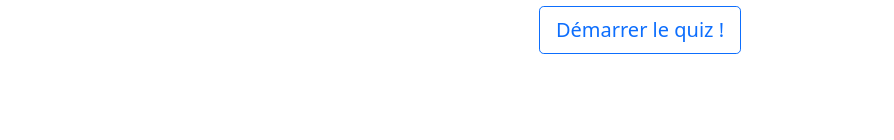
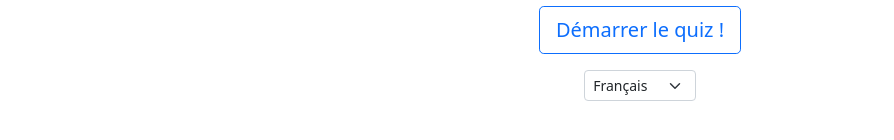
Before and after one commit to SnaKl/quiz-app, a Vue app in the folder quiz-ui/: page / in a window 1280 px wide. Shown: the part 448-588 px from the top of the page, without its empty margins (0-894 px from the left). Built offline with nearby package versions, Linux system fonts and the light colour scheme.

Commit message:
correctifs UI

```diff
--- a/quiz-ui/src/views/AdminPageQuestionEdition.vue
+++ b/quiz-ui/src/views/AdminPageQuestionEdition.vue
@@ -12,7 +12,7 @@
         <i class="bi bi-arrow-left"></i> <I18nTextComponent i18n-key="cancel" />
       </button>
       <button class="btn btn-primary" @click="saveQuestion" type="button">
-        <i class="bi bi-save"></i> <I18nTextComponent i18n-key="save" />
+        <i class="bi bi-save"></i> <I18nTextComponent i18n-key="saveQuestion" />
       </button>
     </nav>
   </div>
--- a/quiz-ui/src/views/HomePage.vue
+++ b/quiz-ui/src/views/HomePage.vue
@@ -11,6 +11,15 @@
         class="btn btn-lg btn-outline-primary mt-5"
         ><I18nTextComponent i18n-key="startQuiz"
       /></router-link>
+      <select
+        @change="handleLanguageChange"
+        :value="language"
+        class="form-select form-select-sm mt-3 mx-auto"
+        style="width: 10%"
+      >
+        <option value="fr">Français</option>
+        <option value="en">English</option>
+      </select>
     </div>
   </div>
 </template>
```
